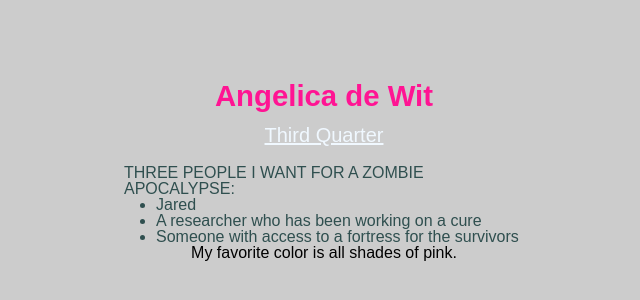
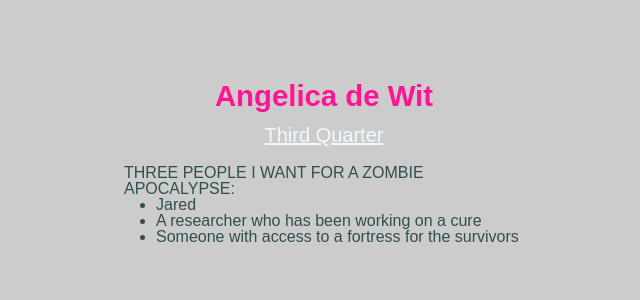
Before and after one commit to angelicadewit/weekonehomework, a website: page index.html in a window 1280 px wide. Shown: the part 134-434 px from the top of the page, without its empty margins (321-961 px from the left). Drawn offline with Linux system fonts and the light colour scheme.

Commit message:
Revert "added favorite color"
This reverts commit b1dec8c4f4cd0e55c2748939f2445fa9476713f8.

```diff
--- a/index.html
+++ b/index.html
@@ -30,8 +30,6 @@
 				<li>Someone with access to a fortress for the survivors</li>
 			</ul>
 
-			My favorite color is all shades of pink.
-
 		<script src="dist/js/main.js"></script>
 
 	</body>
```
